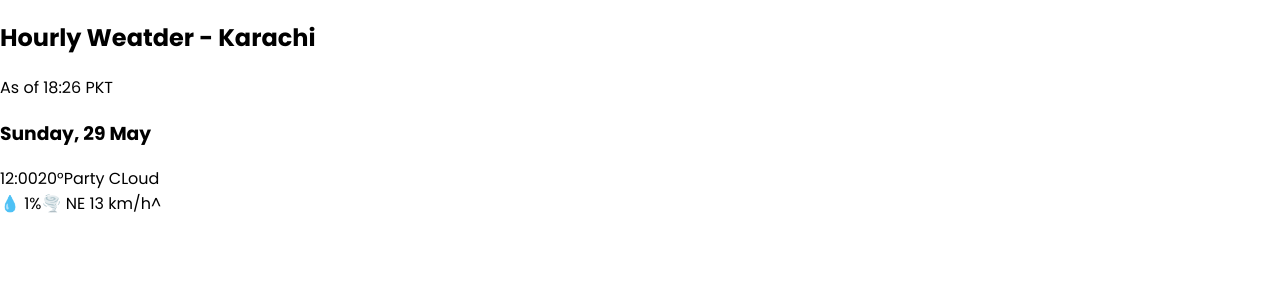
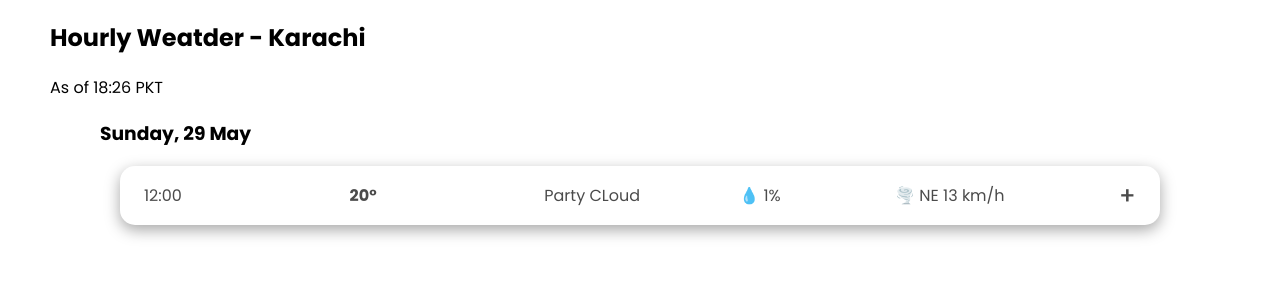
Before and after one commit to m-ata/react-weather-app, a React app: page /hours in a window 1280 px wide. Shown: the top 300 px of the page. Built offline with nearby package versions, Linux system fonts and the light colour scheme; no server answers.

Commit message:
style: add styling in hourly forecast page

```diff
--- a/src/index.scss
+++ b/src/index.scss
@@ -19,6 +19,71 @@ body {
     background-color: #1b4de4;
     color: #fff;
 }
+.hourly-container{
+    margin: 8px 50px;
+    .hours-section{
+        margin: 8px 50px;
+        &__acordion{
+            margin: 5px 20px;
+        }
+        .accordion{
+            display: flex;
+            align-items: center;
+            justify-content: space-between;
+            box-shadow: rgba(0, 0, 0, 0.35) 0px 5px 15px;
+            padding: 12px 24px;
+            border-radius: 15px;
+            color: rgb(75, 75, 75);
+
+            &__text1{
+                display: flex;
+                align-items: center;
+                justify-content: space-between;
+                width: 50%;
+                .temp{
+                    font-weight: bold;
+                    font-size:16px;
+                }
+            }
+            &__text2{
+                display: flex;
+                align-items: center;
+                justify-content: space-between;
+                width: 40%;
+                .dropdown-icon{
+                    font-weight: 500;
+                    font-size: 24px;
+                }
+
+            }
+
+        }
+        .accordion:hover{
+            .dropdown-icon{
+                transform: rotate(45deg);
+            }
+        }
+        .accordion__details{
+            &__section{
+                display: flex;
+                margin: 5px;
+                padding: 10px;
+                border-radius: 5px;
+                border: 1px solid rgb(178, 178, 178);
+                align-items: center;
+                justify-content: space-between;
+                .detailsTable{
+                    display: flex;
+                    align-items: center;
+                    &__value{
+                        margin: 0;
+                    }
+                }
+            }
+        }
+    }
+}
+
 
 @media only screen and (max-width: 1024px) {
     .current-weather {
--- a/src/pages/HourlyForecast/HourlyForecast.jsx
+++ b/src/pages/HourlyForecast/HourlyForecast.jsx
@@ -14,7 +14,7 @@ const HourlyForecast = () => {
       </div>
       <div className="hours-section">
         <h3>Sunday, 29 May</h3>
-        <div className="hour-section__acordion">
+        <div className="hours-section__acordion">
           <Collapsible trigger={
             <div className="accordion">
                 <div className="accordion__text1">
@@ -28,57 +28,22 @@ const HourlyForecast = () => {
                 <div className="accordion__text2">
                     <span>💧 1%</span>
                     <span>🌪️ NE 13 km/h</span>
-                    <span>^</span>
+                    <span className='dropdown-icon'>+</span>
                 </div>
             </div>
           }>
             <div className="accordion__details">
                 <div className="accordion__details__section">
                     <div className="detailsTable">
-                        <span>icons</span>
+                        <span className="detailsTable__icon">icons</span>
                         <span>
-                            <p>Feel like</p>
-                            <h6>30</h6>
+                            <p className="detailsTable__text">Feel like</p>
+                            <p className="detailsTable__value">30</p>
                         </span>
                     </div>
-                    <div className="detailsTable">
-                        <span>icons</span>
-                        <span>
-                            <p>Feel like</p>
-                            <h6>30</h6>
-                        </span>
-                    </div>
-                    <div className="detailsTable">
-                        <span>icons</span>
-                        <span>
-                            <p>Feel like</p>
-                            <h6>30</h6>
-                        </span>
-                    </div>
+
                 </div>
-                <div className="accordion__details__section">
-                    <div className="detailsTable">
-                        <span>icons</span>
-                        <span>
-                            <p>Feel like</p>
-                            <h6>30</h6>
-                        </span>
-                    </div>
-                    <div className="detailsTable">
-                        <span>icons</span>
-                        <span>
-                            <p>Feel like</p>
-                            <h6>30</h6>
-                        </span>
-                    </div>
-                    <div className="detailsTable">
-                        <span>icons</span>
-                        <span>
-                            <p>Feel like</p>
-                            <h6>30</h6>
-                        </span>
-                    </div>
-                </div>
+
             </div>
           </Collapsible>
         </div>
```
